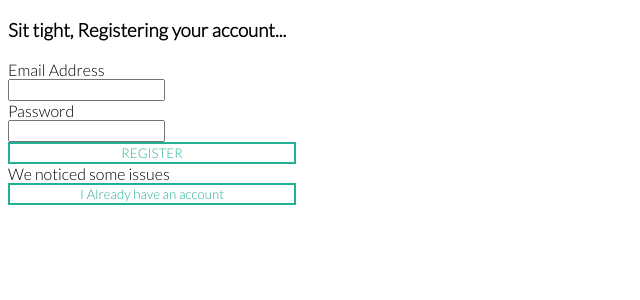
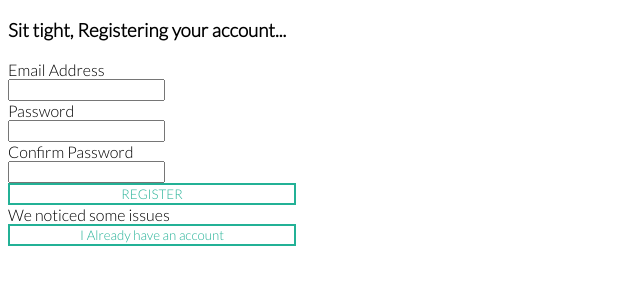
Before and after one commit to techx/old-hackmit-registration-2014, a Flask app: page /register in a window 1280 px wide. Shown: the part 168-468 px from the top of the page, without its empty margins (0-640 px from the left). Run offline with Flask 2, Linux system fonts and the light colour scheme; parts of the project's set-up code (start-up, migrations or seed data) failed here and were passed over; some libraries are stand-ins or nearby versions.

Commit message:
Add a password confirm button to register

```diff
--- a/reg/static/js/register.js
+++ b/reg/static/js/register.js
@@ -2,7 +2,8 @@ $(document).ready(function() {
 
   var $form     = $('.ui.form'),
       $email    = $('#email'),
-      $password = $('#password');
+      $password = $('#password'),
+      $confirm  = $('#confirm');
 
   function register(){
 
@@ -21,6 +22,7 @@ $(document).ready(function() {
       success: function(data){
         $email.val("");
         $password.val("");
+        $confirm.val("");
 
         $dimmable.dimmer('hide');
 
@@ -50,6 +52,7 @@ $(document).ready(function() {
       .children('.email.field')
         .addClass('error');
     $password.val("");
+    $confirm.val("");
   }
 
   $form
@@ -75,7 +78,17 @@ $(document).ready(function() {
             prompt: "Please enter a password!"
           }
         ]
+      },
+      confirm: {
+        identifier: 'confirm',
+        rules: [
+          {
+            type: 'match[password]',
+            prompt: "Your passwords don't match!"
+          }
+        ]
       }
+
     },{
       onSuccess: register
     })
--- a/reg/templates/register.html
+++ b/reg/templates/register.html
@@ -65,6 +65,13 @@
                 <i class="lock icon"></i>
               </div>
             </div>
+            <div class="confirm password field">
+              <label> Confirm Password </label>
+              <div class="ui left icon input">
+                <input id="confirm" type="password" >
+                <i class="lock icon"></i>
+              </div>
+            </div>
             <button class="ui fluid hack submit button">REGISTER</button>
             <div class="ui error message">
               <div class="header">We noticed some issues</div>
```
